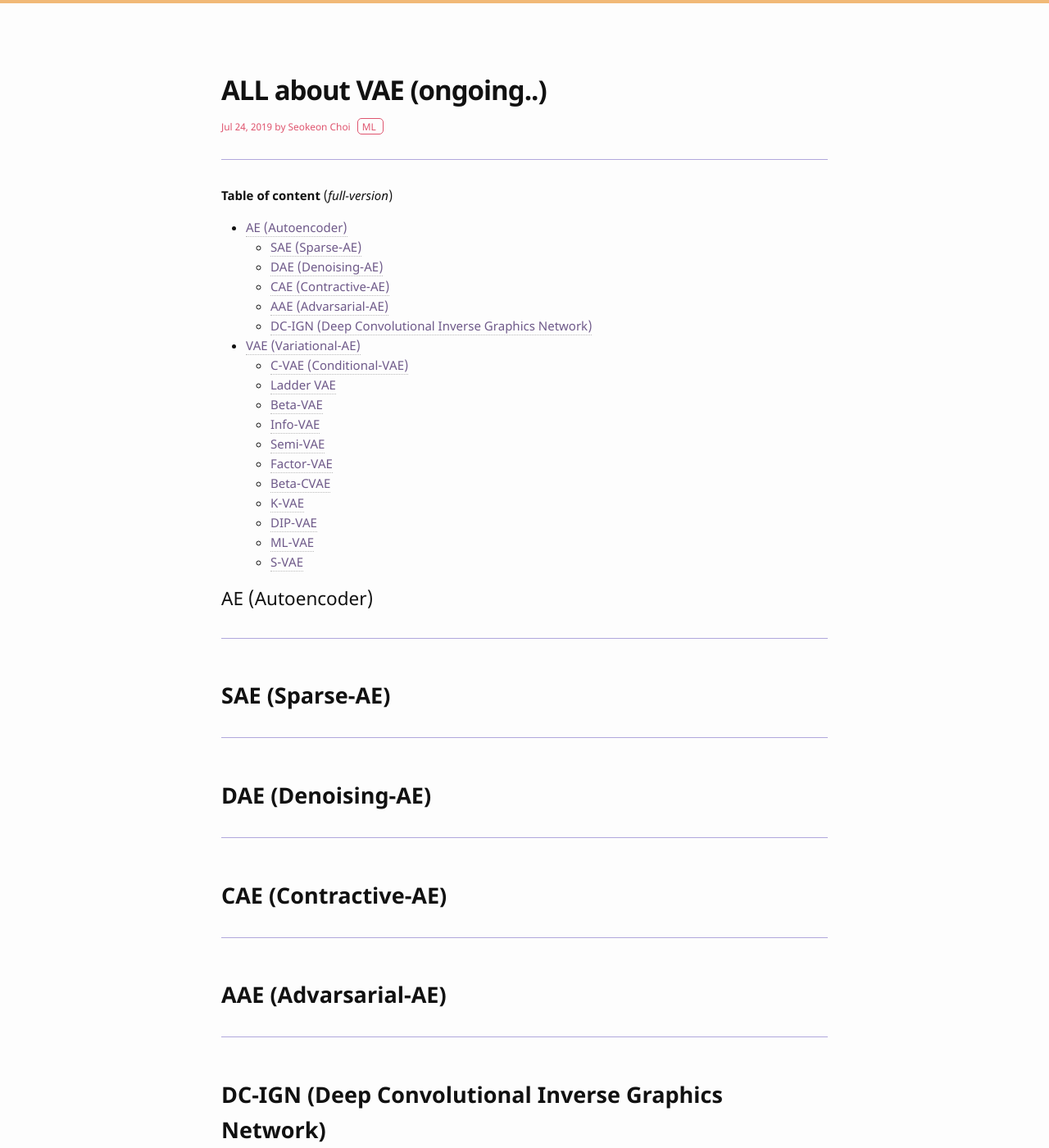
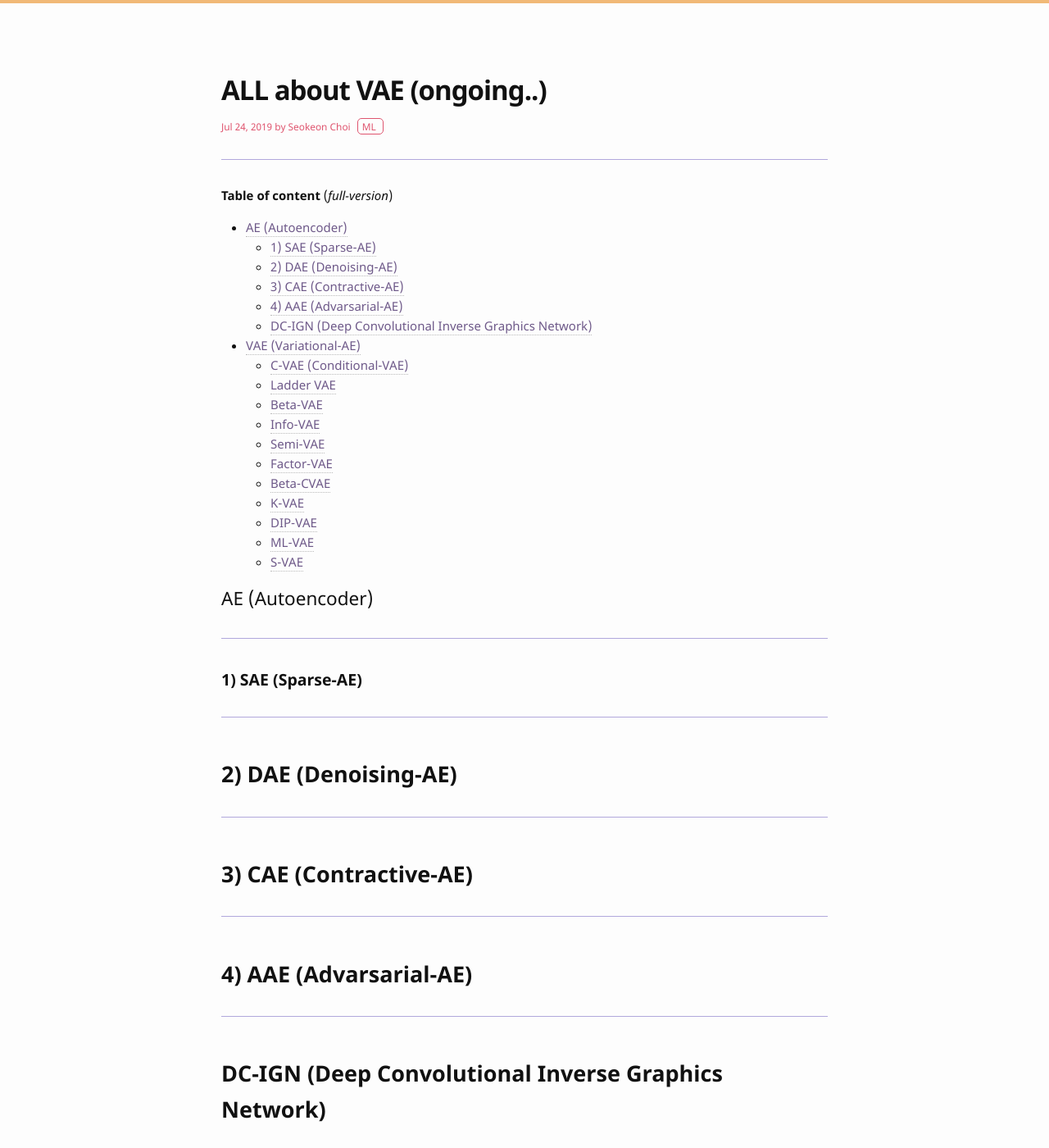
Before and after one commit to bismex/bismex.github.io, a Jekyll site: the page built from _posts/2019-07-24-ALL-VAE.md, in a window 1280 px wide and 1400 px high. Shown: the whole window at 82% size. Built offline with Jekyll 4.4.1, drawn with Linux system fonts in a browser that asks for light colours.

Commit message:
Update 2019-07-24-ALL-VAE.md

```diff
--- a/_posts/2019-07-24-ALL-VAE.md
+++ b/_posts/2019-07-24-ALL-VAE.md
@@ -18,19 +18,19 @@
 
 ---
 
-## SAE (Sparse-AE)
+### 1) SAE (Sparse-AE)
 
 ---
 
-## DAE (Denoising-AE)
+## 2) DAE (Denoising-AE)
 
 ---
 
-## CAE (Contractive-AE)
+## 3) CAE (Contractive-AE)
 
 ---
 
-## AAE (Advarsarial-AE)
+## 4) AAE (Advarsarial-AE)
 
 ---
 
```
